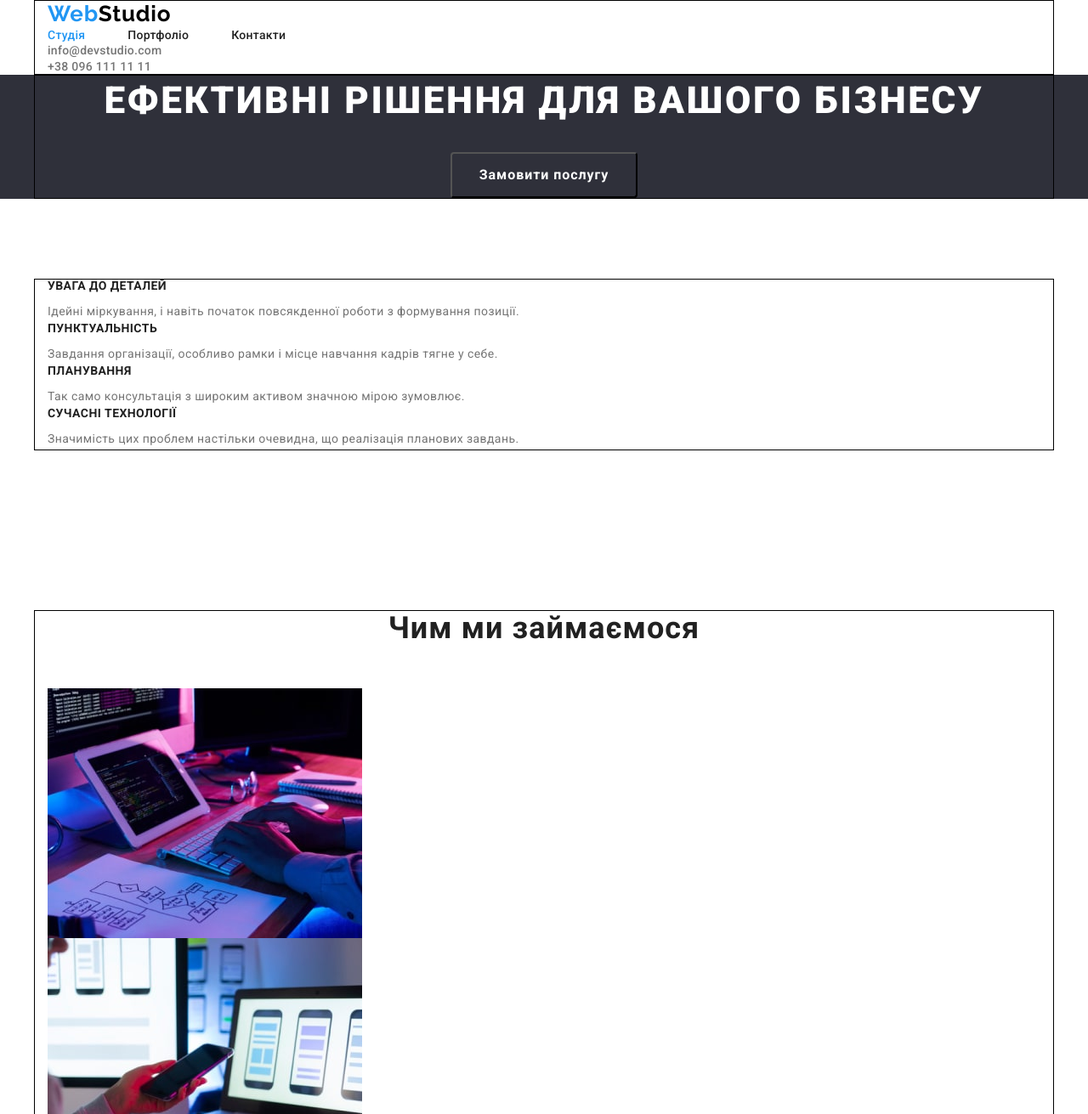
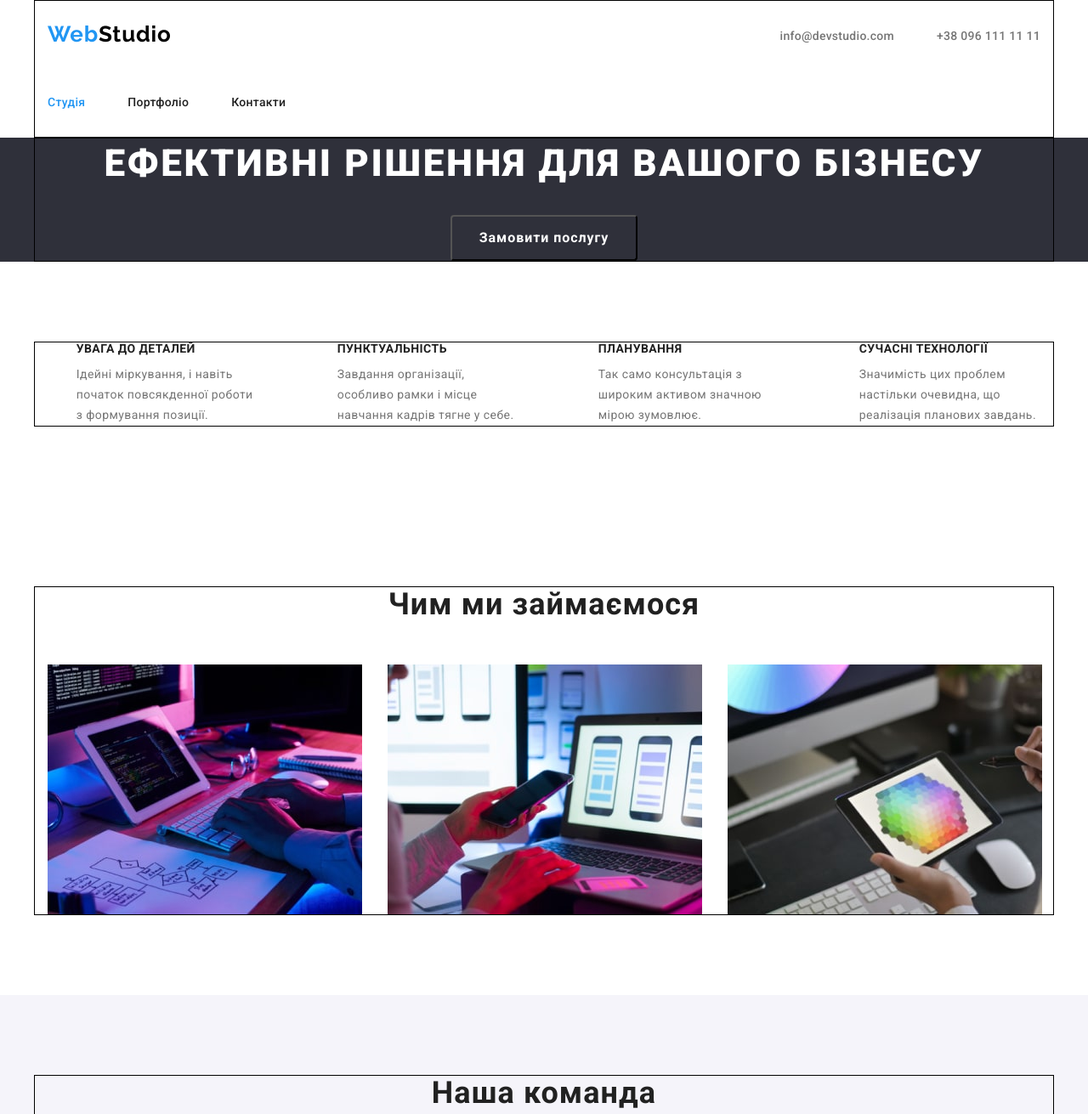
Before and after one commit to MykhailoST/goit-markup-hw-03, a plain HTML site: page index.html in a window 1280 px wide. Shown: the top 1311 px of the page at 85% size. Drawn offline with nearby package versions, Linux system fonts and the light colour scheme.

Commit message:
ДЗ - 3 html

```diff
--- a/css/styles.css
+++ b/css/styles.css
@@ -63,7 +63,8 @@ span {
 
 
 .logo {
-    margin: 24px 0px 25px 0;
+    display: flex;
+    margin: 24px 93px 25px 0;
 
     color: var(--logo-color);
     font-family: 'Raleway';
@@ -76,8 +77,15 @@ span {
 
 /*main-nav*/
 
+.main-header {
+    display: flex;
+
+}
+
 .main-nav {
     display: flex;
+    margin-right: 334px;
+
 }
 
 .main-nav .item {
@@ -89,6 +97,9 @@ span {
 }
 
 .main-nav .link {
+    display: block;
+    padding-top: 32px;
+    padding-bottom: 32px;
 
     color: var(--main-nav-link-color);
     font-weight: 500;
@@ -108,6 +119,21 @@ span {
 
 
 /* header > ul */
+
+.nav {
+    display: flex;
+    margin-left: auto;
+}
+
+.nav .item {
+    margin-right: 50px;
+    margin-top: 32px;
+    margin-bottom: 32px;
+}
+
+.nav .item:last-child {
+    margin-right: 0;
+}
 
 .mail {
     color: var(--body-color);
@@ -182,6 +208,23 @@ span {
 
 /*feature-list*/
 
+.feature-list {
+    display: flex;
+    margin-right: -30px;
+    justify-content: space-around;
+
+}
+
+.feature-list .title-list {
+    flex-basis: calc(100% / 4 - 90px);
+    margin-right: 30px;
+
+}
+
+.feature-list .title-list:last-child {
+    margin-right: 0;
+}
+
 .feature-list .title {
     margin-bottom: 10px;
 
@@ -200,6 +243,22 @@ span {
 }
 
 /*picture*/
+
+.card-set {
+    display: flex;
+    margin-right: -30px;
+    text-align: center;
+}
+
+.card-set .card {
+    flex-basis: calc(100% / 3 - 30px);
+    margin-right: 30px;
+
+}
+
+.card-set .card:last-child {
+    margin-right: 0;
+}
 
 .picture {
     margin-bottom: 50px;
--- a/index.html
+++ b/index.html
@@ -17,7 +17,7 @@
 <body>
 
     <header> <!--Залоговок, шапка -->
-        <div class="container">
+        <div class="container main-header">
             <nav>
                 <a href="/" class="logo link"> <span>Web</span>Studio</a>
                 <ul class="main-nav">
@@ -27,8 +27,8 @@
                 </ul>
             </nav>
                 <ul class="nav">
-                <li><a href="mailto:info@devstudio.com" class="mail link">info@devstudio.com</a></li>
-                <li><a href="tel:+380961111111" class="tel link">+38 096 111 11 11</a></li>
+                    <li class="item"><a href="mailto:info@devstudio.com" class="mail link">info@devstudio.com</a></li>
+                    <li class="item"><a href="tel:+380961111111" class="tel link">+38 096 111 11 11</a></li>
                 </ul>
         </div>
     </header>
@@ -46,19 +46,23 @@
                 <div class="container">
                     <h2 class="visually-hidden">Пункти організації роботи</h2>
                     <ul class="feature-list">
-                        <li><h3 class="title">УВАГА ДО ДЕТАЛЕЙ</h3>
+                        <li class="title-list">
+                            <h3 class="title">УВАГА ДО ДЕТАЛЕЙ</h3>
                             <p>Ідейні міркування, і навіть початок повсякденної роботи з формування позиції.</p>
                         </li>
 
-                        <li><h3 class="title">ПУНКТУАЛЬНІСТЬ</h3>
+                        <li class="title-list">
+                            <h3 class="title">ПУНКТУАЛЬНІСТЬ</h3>
                             <p>Завдання організації, особливо рамки і місце навчання кадрів тягне у себе.</p>
                         </li>
 
-                        <li><h3 class="title">ПЛАНУВАННЯ</h3>
+                        <li class="title-list">
+                            <h3 class="title">ПЛАНУВАННЯ</h3>
                             <p>Так само консультація з широким активом значною мірою зумовлює.</p>
                         </li>
 
-                        <li><h3 class="title">СУЧАСНІ ТЕХНОЛОГІЇ</h3>
+                        <li class="title-list">
+                            <h3 class="title">СУЧАСНІ ТЕХНОЛОГІЇ</h3>
                             <p>Значимість цих проблем настільки очевидна, що реалізація планових завдань.</p>
                         </li>
                 </div>
@@ -68,10 +72,10 @@
             <section class="section">
                 <div class="container">
                     <h2 class="picture">Чим ми займаємося</h2>
-                        <ul>
-                            <li><img src="./images/img1.jpg" alt="Верстка сайту" width="370"></li>
-                            <li><img src="./images/img2.jpg" alt="Налаштування для мобільних телефонів" width="370"></li>
-                            <li><img src="./images/img3.jpg" alt="Підбір кольорів" width="370"></li>
+                        <ul class="card-set">
+                            <li class="card"><img src="./images/img1.jpg" alt="Верстка сайту" width="370"></li>
+                            <li class="card"><img src="./images/img2.jpg" alt="Налаштування для мобільних телефонів" width="370"></li>
+                            <li class="card"><img src="./images/img3.jpg" alt="Підбір кольорів" width="370"></li>
                         </ul>
                 </div>
             </section>
```
Lines whose indentation alone changed are shown as unchanged.
